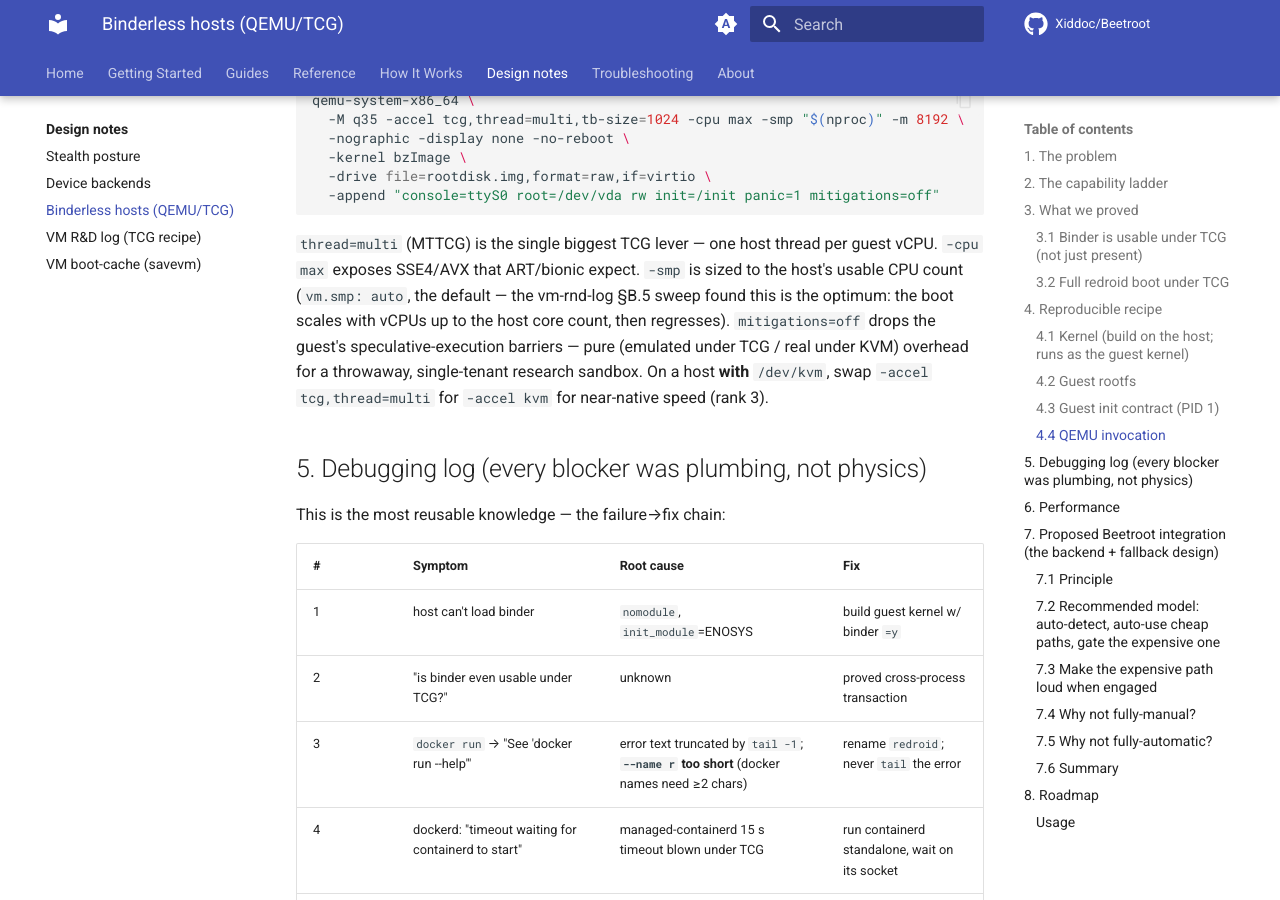
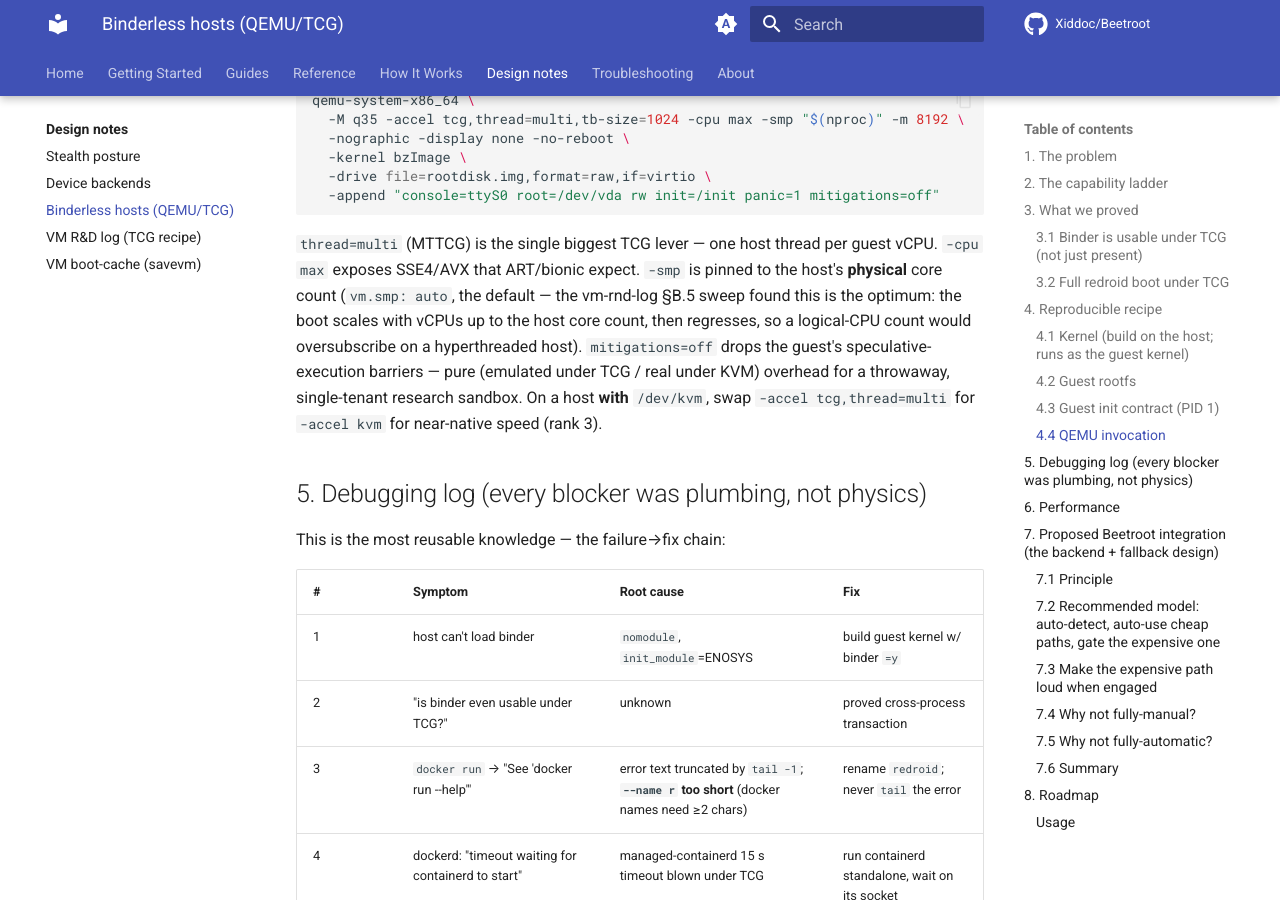
Before and after one commit to Xiddoc/Beetroot, an MkDocs documentation site: the page built from docs/design/binderless-hosts-qemu-tcg.md, in a window 1280 px wide and 900 px high, scrolled down 4164 px. Built offline with MkDocs 1.6.1 and Material for MkDocs 9.7.7, drawn with Linux system fonts in a browser that asks for light colours; comment, search, counter and statistics services are not loaded; some of the changed text lies outside the part shown.

Commit message:
perf(vm): size vm.smp: auto to physical cores (not logical CPUs) (#68)
Refine vm.smp: auto (from #66) to pin -smp to the host's physical core count
(/proc/cpuinfo distinct (physical id, core id) pairs, capped by
sched_getaffinity) instead of the logical os.process_cpu_count(). Avoids the
§B.5 oversubscription regression a logical count hits on a hyperthreaded host
(it would pick -smp 8 on a 4c/8t box, measured slower than -smp 4). Measured
neutral on a 4-core host, ~5% faster on a 2-vCPU-pinned host. mitigations=off
kept (boot-neutral under TCG but harmless).

```diff
--- a/docs/design/binderless-hosts-qemu-tcg.md
+++ b/docs/design/binderless-hosts-qemu-tcg.md
@@ -182,9 +182,10 @@
 
 `thread=multi` (MTTCG) is the single biggest TCG lever — one host
 thread per guest vCPU. `-cpu max` exposes SSE4/AVX that ART/bionic
-expect. `-smp` is sized to the host's usable CPU count (`vm.smp: auto`,
-the default — the vm-rnd-log §B.5 sweep found this is the optimum: the
-boot scales with vCPUs up to the host core count, then regresses).
+expect. `-smp` is pinned to the host's **physical** core count (`vm.smp:
+auto`, the default — the vm-rnd-log §B.5 sweep found this is the optimum:
+the boot scales with vCPUs up to the host core count, then regresses, so a
+logical-CPU count would oversubscribe on a hyperthreaded host).
 `mitigations=off` drops the guest's speculative-execution barriers —
 pure (emulated under TCG / real under KVM) overhead for a throwaway,
 single-tenant research sandbox. On a host **with** `/dev/kvm`, swap
@@ -237,11 +238,13 @@
   materialize** for boot. With KVM (rank 3) this should approach
   native redroid speed.
 * **Shipped boot-speed levers** (on top of MTTCG + KVM fast path): `-smp`
-  auto-sizes to the host's usable CPU count (`vm.smp: auto` default — the
-  vm-rnd-log §B.5 optimum), and the guest kernel cmdline carries `mitigations=off`,
-  dropping speculative-execution barriers that are pure overhead for an
-  ephemeral single-tenant sandbox (emulated work under TCG, real
-  serialization under KVM).
+  auto-sizes to the host's **physical** core count (`vm.smp: auto` default —
+  HT siblings collapsed, capped by CPU affinity; the vm-rnd-log §B.5 optimum,
+  since a logical-CPU count would oversubscribe a hyperthreaded host), and the
+  guest kernel cmdline carries `mitigations=off`, dropping
+  speculative-execution barriers that are pure overhead for an ephemeral
+  single-tenant sandbox (emulated work under TCG, real serialization under
+  KVM).
 
 ## 7. Proposed Beetroot integration (the backend + fallback design)
 
```
Also changed, not shown: CHANGELOG.md (+14 -11 lines), docs/design/vm-rnd-log.md (+12 -6 lines), docs/guides/examples.md (+1 -1 lines), docs/reference/config.md (+1 -1 lines), 5 other files.
